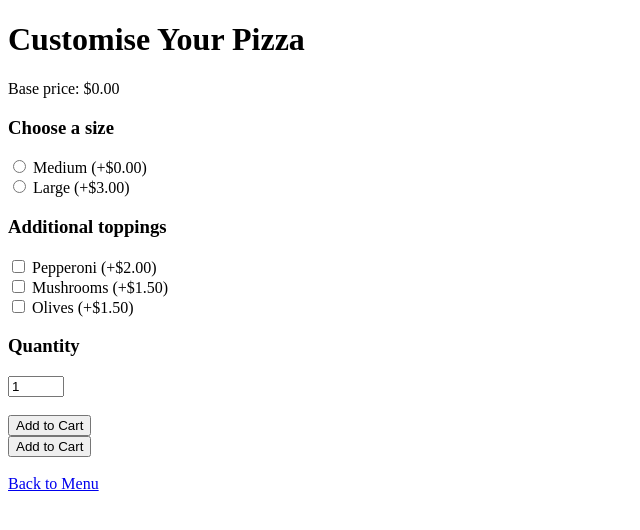
After one commit to st26233-hash/AS91897-Practice, a Python web app: template templates/customise.html in a window 1280 px wide. The commit adds this page. Shown: the top 530 px of the page, without its empty margins (0-640 px from the left). Run offline with Jinja, Linux system fonts and the light colour scheme; the template is opened without the code that fills it, so the values that code supplies are empty.

Commit message:
customising pizza options

```diff
--- /dev/null
+++ b/templates/customise.html
@@ -0,0 +1,73 @@
+<!DOCTYPE html>
+<html lang="en">
+<head>
+    <meta charset="UTF-8">
+    <meta name="viewport" content="width=device-width, initial-scale=1.0">
+
+    <!-- customisation form options -->
+    <title>Customise - Pizza Palace</title>
+</head>
+
+<body>
+    <h1>Customise Your Pizza</h1>
+
+    <h2>{{ pizza["name"] }}</h2>
+
+    <p>{{ pizza["description"] }}</p>
+
+    <p>Base price: ${{ "%.2f"|format(pizza["price"]) }}</p>
+
+    <form method="POST">
+
+    <h3>Choose a size</h3>
+
+    <label>
+        <input type="radio" name="size" value="Medium" required>
+        Medium (+$0.00)
+    </label>
+
+    <br>
+
+    <label>
+        <input type="radio" name="size" value="Large">
+        Large (+$3.00)
+    </label>
+
+    <h3>Additional toppings</h3>
+
+    <label>
+        <input type="checkbox" name="topping" value="Pepperoni">
+        Pepperoni (+$2.00)
+    </label>
+
+    <br>
+
+    <label>
+        <input type="checkbox" name="topping" value="Mushrooms">
+        Mushrooms (+$1.50)
+    </label>
+
+    <br>
+
+    <label>
+        <input type="checkbox" name="topping" value="Olives">
+        Olives (+$1.50)
+    </label>
+
+    <h3>Quantity</h3>
+
+    <input type="number" name="quantity" min="1" max="10" value="1" required>
+
+    <br><br>
+
+    <button type="submit">Add to Cart</button>
+
+</form>
+
+    <button type="button">Add to Cart</button>
+
+    <br><br>
+
+    <a href="{{ url_for('menu') }}">Back to Menu</a>
+</body>
+</html>
```
Also changed, not shown: app.py (+57 -1 lines), templates/menu.html (+9 -7 lines).
